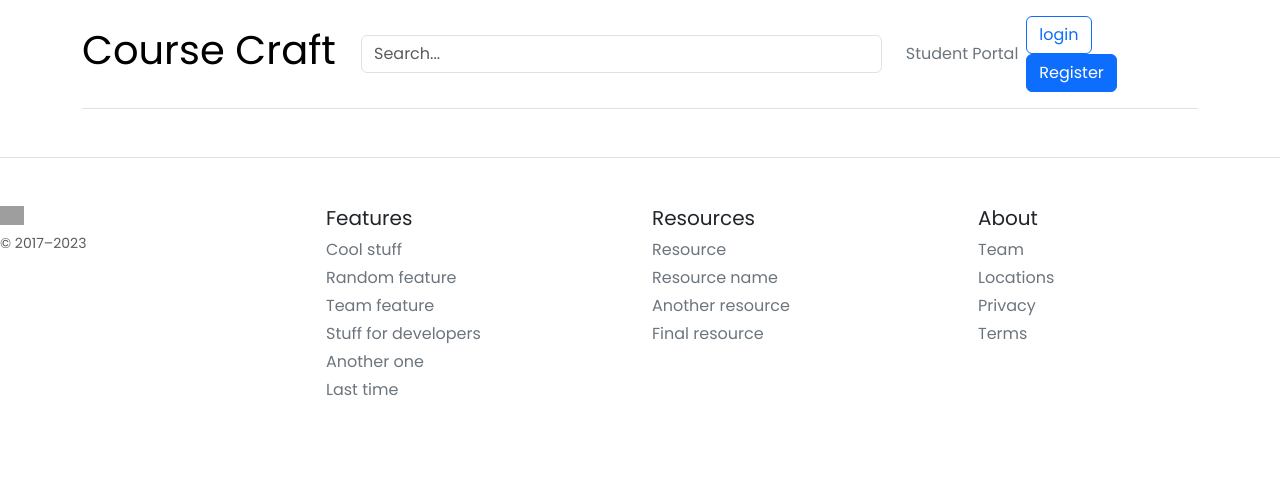
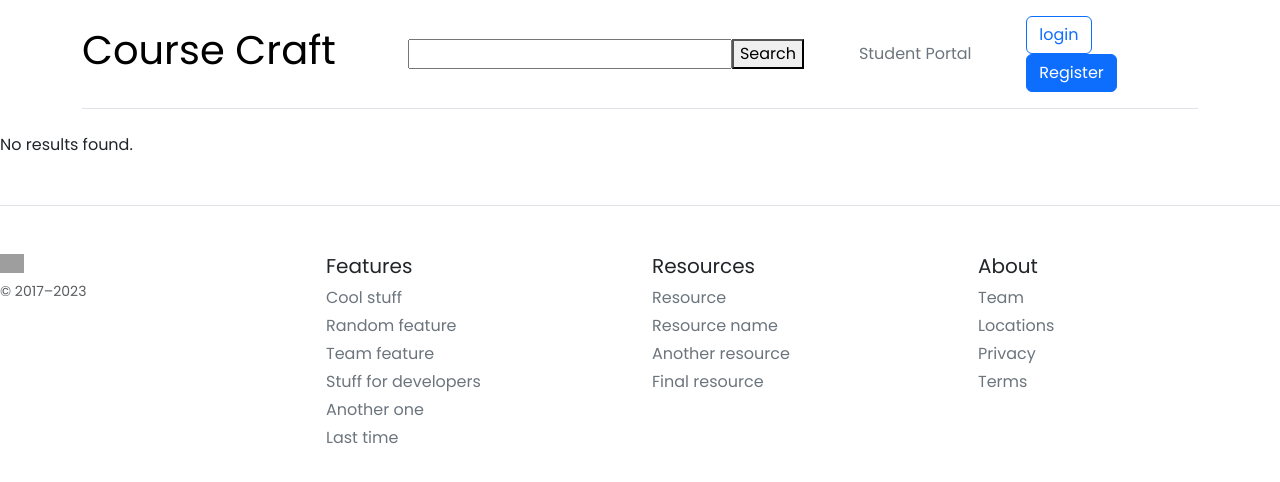
Before and after one commit to KeLsGaming23/CourseCraft, a React (Create React App) app: page /search in a window 1280 px wide. Shown: the top 482 px of the page. Built offline with nearby package versions, Linux system fonts and the light colour scheme; grey boxes are pictures that could not be loaded.

Commit message:
Add Search Function

```diff
--- a/src/App.js
+++ b/src/App.js
@@ -18,6 +18,7 @@ import RegisterPage from "./components/pages/RegisterPage";
 import NewCourse from "./components/pages/NewCourse";
 import NewCourseCreated from "./components/pages/NewCourseCreated";
 import CreateTopic from "./components/pages/CreateTopic";
+import SearchResult from "./components/pages/SearchResult";
 
 function App() {
   const [user, setUser] = useState({});
@@ -59,6 +60,7 @@ function App() {
                 <Route path='/newCourseCreated' element={<NewCourseCreated />} />
                 <Route path='/createTopic' element={<CreateTopic />} />
                 <Route path='/ErrorPage' element={<ErrorPage />} />
+                <Route path="/search" element={<SearchResult />} />
               </Routes>
               <Footer />
             </BrowserRouter>
--- a/src/components/header/NavBar.js
+++ b/src/components/header/NavBar.js
@@ -1,11 +1,14 @@
-import { Link } from "react-router-dom";
+import { Link, useNavigate } from "react-router-dom";
 import Avatar from "./Avatar";
 import LoginRegisterButton from "./LoginRegisterButton";
-import { useContext } from "react";
-import { LoginContext } from "../../context/LoginContext";
+import { useContext, useState } from "react";
+import { CourseContext } from "../../context/CourseContext";
 
 function NavBar(props) {
-  function logout(){
+  const [searchQuery, setSearchQuery] = useState("");
+  const navigate = useNavigate();
+  const { setResult } = useContext(CourseContext);
+  function logout() {
     localStorage.clear();
     props.setUser(null);
   }
@@ -20,7 +23,7 @@ function NavBar(props) {
     )
     profile = (
       <div>
-                <Avatar onClick={props.onClick}/>
+        <Avatar onClick={props.onClick} />
       </div>
     )
   } else {
@@ -31,6 +34,18 @@ function NavBar(props) {
     )
 
   }
+  const handleSearch = async (event) => {
+    event.preventDefault();
+
+    const response = await fetch("http://127.0.0.1:8000/api/get/course");
+    const data = await response.json();
+    const filteredResults = data.filter((result) =>
+      result.course_title.toLowerCase().includes(searchQuery.toLowerCase())
+    );
+    setResult(filteredResults);
+    console.log(filteredResults);
+    navigate('/search');
+  };
   return (
     <>
       <div className="container">
@@ -41,8 +56,10 @@ function NavBar(props) {
               {/* <svg className="bi" width="40" height="32" role="img" aria-label="Bootstrap"><use xlink:href="#bootstrap" /></svg> */}
             </Link>
           </div>
-          <form className="col-sm-5 col-lg mb-3 mb-lg-0 me-lg-3" role="search">
-            <input type="search" className="form-control form-control-secondary" placeholder="Search..." aria-label="Search" />
+          {/* Search Bar */}
+          <form onSubmit={handleSearch}>
+            <input type="text" value={searchQuery} onChange={(event) => setSearchQuery(event.target.value)} />
+            <button type="submit">Search</button>
           </form>
           <div>
             <ul className="nav col-12 col-md-auto mb-2 justify-content-center mb-md-0">
@@ -55,6 +72,7 @@ function NavBar(props) {
           </div>
           {localStorage.getItem('userName')}{profile}{buttons}
           {/* {user!==null ? <Avatar /> : <LoginRegisterButton />} */}
+          {/* Render SearchResults component if there are results */}
         </header>
       </div>
     </>
--- /dev/null
+++ b/src/components/pages/SearchResult.js
@@ -0,0 +1,25 @@
+import { useContext } from "react";
+import { CourseContext } from "../../context/CourseContext";
+
+function SearchResult() {
+    const { result } = useContext(CourseContext);
+    return (
+        <>
+         {result.length > 0 ? (
+            result.map(results => (
+                <div className="card" key={results.id}>
+                    <img className="card-img-top" src="..." alt="" />
+                        <div className="card-body">
+                            <h5 className="card-title">{results.course_title}</h5>
+                            <p className="card-text">{results.course_description}</p>
+                            <a href="#ID" className="btn btn-primary">Go somewhere</a>
+                        </div>
+                </div>
+            ))
+        ) : (
+            <p>No results found.</p>
+        )}
+        </>
+    );
+}
+export default SearchResult;
--- a/src/context/CourseContext.js
+++ b/src/context/CourseContext.js
@@ -11,12 +11,14 @@ export const CourseProvider = (props) => {
 
     const [courseData, setCourseData] = useState([]);
     const [selectedCourse, setSelectedCourse] = useState(getInitialState);
+    const [result, setResult] = useState([]);
 
     return (
         <>
             <CourseContext.Provider value={{
                 courseData, setCourseData,
                 selectedCourse, setSelectedCourse,
+                result, setResult
             }}>
                 {props.children}
             </CourseContext.Provider>
```
Lines whose indentation alone changed are shown as unchanged.
